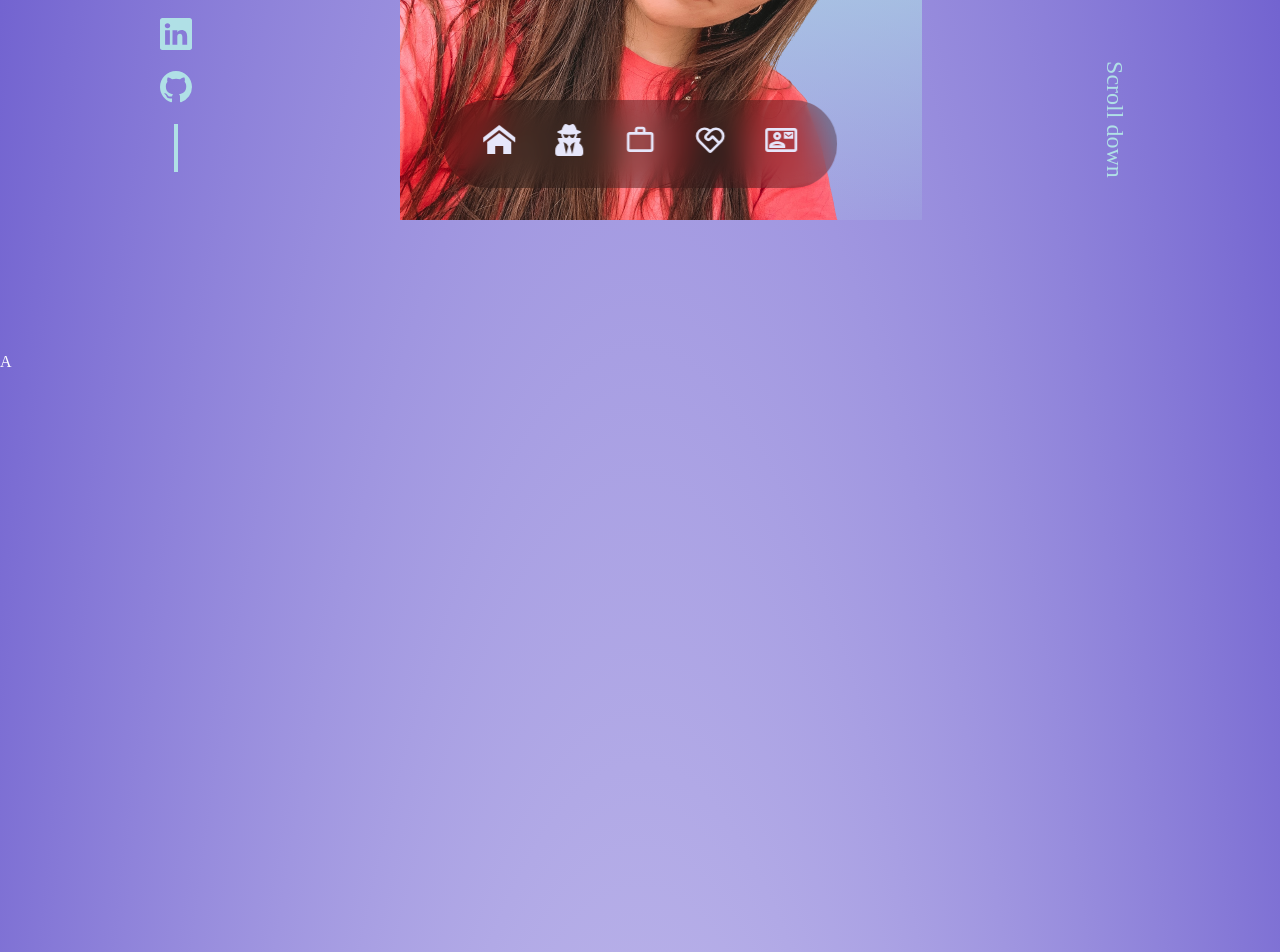
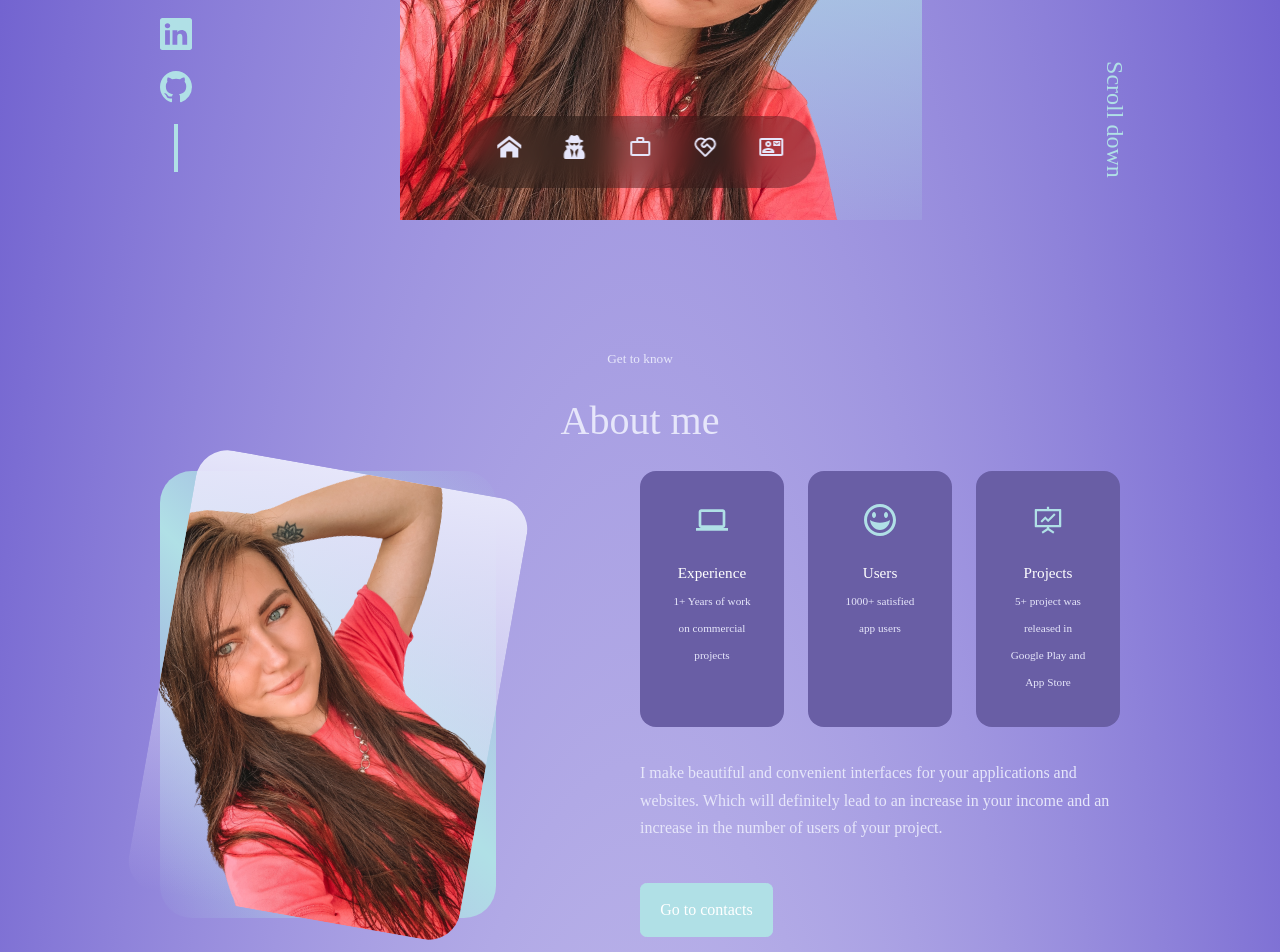
Before and after one commit to Diana-ctrl/My-resume, a React (Create React App) app: page / in a window 1280 px wide. Shown: the part 580-1532 px from the top of the page. Built offline with nearby package versions, Linux system fonts and the light colour scheme; a web font is replaced by a local one.

Commit message:
work with the section 'About'

```diff
--- a/src/components/about/About.jsx
+++ b/src/components/about/About.jsx
@@ -1,9 +1,57 @@
 import React from 'react';
 import './about.css';
+import Me from '../../assets/me2.png';
+import { MdComputer } from 'react-icons/md';
+import { ImHappy } from 'react-icons/im';
+import { AiOutlineFundProjectionScreen } from 'react-icons/ai';
 
 const About = () => {
   return (
-    <section id='about'>A</section>
+    <section id='about'>
+      <h5>Get to know</h5>
+      <h1>About me</h1>
+      <div className='container about_container'>
+        <div className='about_me'>
+          <img src={Me} alt='me' className='about_me-img' />
+        </div>
+
+        <div className='about_content'>
+          <div className='about_cards'>
+
+            <article className='about_card'>
+              <MdComputer size={'2rem'} className='about_icon' />
+              <h5>Experience</h5>
+              <small>
+                1+ Years of work on commercial projects
+              </small>
+            </article>
+
+            <article className='about_card'>
+              <ImHappy size={'2rem'} className='about_icon' />
+              <h5>Users</h5>
+              <small>
+                1000+ satisfied app users
+              </small>
+            </article>
+
+            <article className='about_card'>
+              <AiOutlineFundProjectionScreen size={'2rem'} className='about_icon' />
+              <h5>Projects</h5>
+              <small>
+                5+ project was released in Google Play and App Store
+              </small>
+            </article>
+
+          </div>
+          <p>
+            I make beautiful and convenient interfaces for your applications and websites.
+            Which will definitely lead to an increase in your income and an increase in the number of users of your project.
+          </p>
+          <a href='#contact' className='btn btn-primary'>Go to contacts</a>
+        </div>
+
+      </div>
+    </section>
   )
 }
 
--- a/src/components/about/about.css
+++ b/src/components/about/about.css
@@ -0,0 +1,99 @@
+.about_container {
+  display: grid;
+  grid-template-columns: 35% 50%;
+  gap: 15%
+}
+
+/* ===============PHOTO=============== */
+
+.about_me {
+  width: 100%;
+  aspect-ratio: 1/1;
+  border-radius: 2rem;
+  background: linear-gradient(45deg, transparent, var(--color-primary), transparent);
+  place-items: center;
+}
+.about_me-img {
+  background: linear-gradient(var(--color-light), transparent);;
+  border-radius: 2rem;
+  overflow: hidden;
+  transform: rotate(10deg);
+  transition: var(--transition);
+}
+.about_me-img:hover {
+  transform: rotate(0);
+}
+
+/* ===============CARDS=============== */
+
+.about_cards {
+  display: grid;
+  grid-template-columns: repeat(3, 1fr);
+  gap: 1.5rem;
+}
+.about_card {
+  background: var(--color-bg-variant);
+  border: 1px solid transparent;
+  border-radius: 1rem;
+  padding: 2rem;
+  text-align: center;
+  transition: var(--transition);
+}
+.about_card:hover {
+  background: transparent;
+  border-color: var(--color-primary-variant);
+}
+.about_icon {
+  color: var(--color-primary);
+  font-size: 1.4rem;
+  margin-bottom: 1rem;
+}
+.about_card h5 {
+  font-size: 0.95rem;
+}
+.about_card small {
+  font-size: 0.7rem;
+  color: var(--color-light);
+}
+
+/* ===============TEXT=============== */
+
+.about_content p {
+  margin: 2rem 0 2.6rem;
+  color: var(--color-light);
+}
+
+/* ===========MEDIA QUERIES (MEDIUM DEVICES)=========== */
+
+@media screen and (max-width: 1024px) {
+  .about_container {
+    grid-template-columns: 1fr;
+    gap: 0;
+  }
+  .about_me {
+    width: 60%;
+    margin: 2rem auto;
+  }
+  .about_content p {
+    margin: 1rem 0 1.5rem;
+  }
+}
+
+/* ===========MEDIA QUERIES (SMALL DEVICES)=========== */
+
+@media screen and (max-width: 600px) {
+  .about_me {
+    width: 65%;
+    margin: 0 auto 3rem;
+  }
+  .about_cards {
+    grid-template-columns: 1fr 1fr;
+    gap: 1rem;
+  }
+  .about_content {
+    text-align: center;
+  }
+  .about_content p {
+    margin: 1rem 0;
+  }
+}
--- a/src/components/nav/Nav.jsx
+++ b/src/components/nav/Nav.jsx
@@ -9,11 +9,11 @@ import { MdOutlineContactMail } from 'react-icons/md';
 const Nav = () => {
   return (
     <nav>
-      <a href='#'><ImHome size={'2rem'} /></a>
-      <a href='#about'><FaUserSecret size={'2rem'} /></a>
-      <a href='#experience'><MdWorkOutline size={'2rem'} /></a>
-      <a href='#services'><RiServiceLine size={'2rem'} /></a>
-      <a href='#contact'><MdOutlineContactMail size={'2rem'} /></a>
+      <a href='#'><ImHome size={'1.5rem'} /></a>
+      <a href='#about'><FaUserSecret size={'1.5rem'} /></a>
+      <a href='#experience'><MdWorkOutline size={'1.5rem'} /></a>
+      <a href='#services'><RiServiceLine size={'1.5rem'} /></a>
+      <a href='#contact'><MdOutlineContactMail size={'1.5rem'} /></a>
     </nav >
   )
 }
--- a/src/components/nav/nav.css
+++ b/src/components/nav/nav.css
@@ -2,7 +2,7 @@ nav {
   background: rgba(0, 0, 0, 0.3);
   width: max-content;
   display: block;
-  padding: 0.7rem 1.7rem;
+  padding: 0.3rem 1.2rem;
   z-index: 2;
   position: fixed;
   left: 50%;
@@ -15,9 +15,10 @@ nav {
 }
 nav a {
   background: transparent;
-  padding: 0.8rem;
-  border-radius: 60%;
+  padding: 0.9rem;
+  border-radius: 50%;
   color: var(--color-light);
+  font-size: 1.1rem;
 }
 nav a:hover {
   background: rgba(0, 0, 0, 0.3);
--- a/src/index.css
+++ b/src/index.css
@@ -13,9 +13,9 @@
 
 :root { /* creating a variable */
   --color-bg: radial-gradient(at bottom, #F8F8FF, #6A5ACD);
-  --color-bg-variant: #1E90FF;
+  --color-bg-variant: #695ea5;
   --color-primary: #B0E0E6;
-  --color-primary-variant: #0000CD;
+  --color-primary-variant: #483D8B;
   --color-main: #FFFFFF;
   --color-light: #E6E6FA;
 
@@ -61,9 +61,10 @@ section {
   height: 100vh;
 }
 
-section > h2, section > h5 {
+section > h2, section > h5, section > h1 {
   text-align: center;
   color: var(--color-light);
+  margin-bottom: 1rem;
 }
 
 section > h2 {
@@ -85,6 +86,7 @@ a:hover {
 }
 
 .btn {
+  background: var(--color-primary-variant);
   width: max-content;
   display: inline-block;
   color: var(--color-primary);
```
Also changed, not shown: src/assets/me2.png (added).
